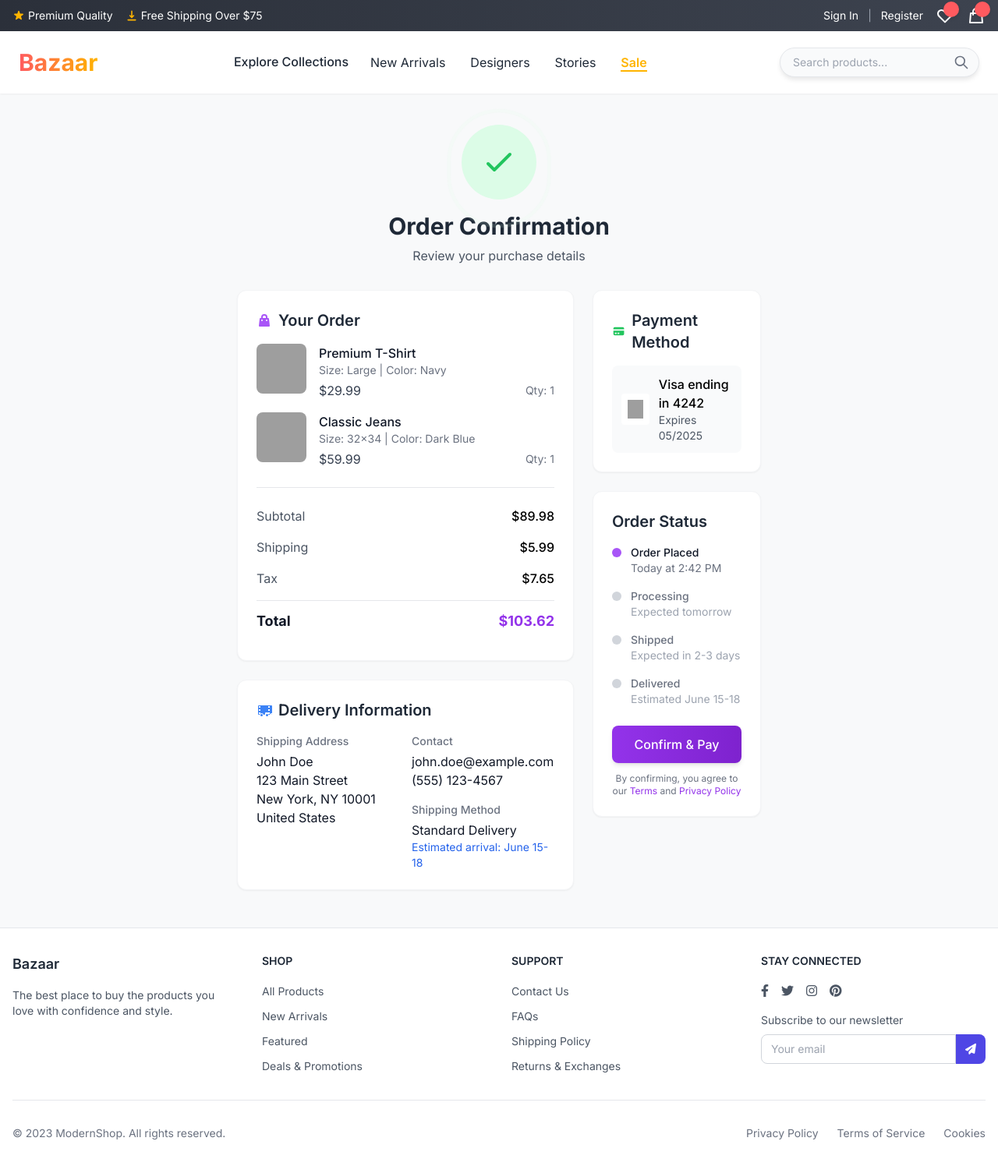
After one commit to iambiki-git/fashionStore-eCommerce, a Django app: template core/templates/core/confirm_order.html in a window 1280 px wide. The commit adds this page. Shown: the whole page at 78% size. Run offline with Django 3.2, Linux system fonts and the light colour scheme; the template is opened without the code that fills it, so the values that code supplies are empty; some libraries are stand-ins or nearby versions; grey boxes are pictures that could not be loaded.

Commit message:
checkout, confirm-order

```diff
--- /dev/null
+++ b/core/templates/core/confirm_order.html
@@ -0,0 +1,213 @@
+{% extends "base.html" %}
+{% block content %}
+
+<div class="max-w-2xl mx-auto my-10">
+    <!-- Animated Checkmark Header -->
+    <div class="flex flex-col items-center mb-8">
+        <div class="relative">
+            <div class="h-24 w-24 bg-green-100 rounded-full flex items-center justify-center mb-4">
+                <svg class="h-12 w-12 text-green-500 animate-checkmark" xmlns="http://www.w3.org/2000/svg" fill="none" viewBox="0 0 24 24" stroke="currentColor">
+                    <path stroke-linecap="round" stroke-linejoin="round" stroke-width="2" d="M5 13l4 4L19 7" />
+                </svg>
+            </div>
+            <div class="absolute -inset-2 border-4 border-green-100 rounded-full animate-ping-slow opacity-0"></div>
+        </div>
+        <h1 class="text-3xl font-bold text-gray-800 mb-2">Order Confirmation</h1>
+        <p class="text-gray-600">Review your purchase details</p>
+    </div>
+
+    <!-- Split Layout Container -->
+    <div class="flex flex-col md:flex-row gap-6">
+        <!-- Left Column - Order Details -->
+        <div class="md:w-2/3">
+            <!-- Order Summary Card -->
+            <div class="bg-white rounded-xl shadow-sm p-6 mb-6 border border-gray-100">
+                <h2 class="text-xl font-semibold mb-4 text-gray-800 flex items-center">
+                    <svg xmlns="http://www.w3.org/2000/svg" class="h-5 w-5 mr-2 text-purple-500" viewBox="0 0 20 20" fill="currentColor">
+                        <path fill-rule="evenodd" d="M10 2a4 4 0 00-4 4v1H5a1 1 0 00-.994.89l-1 9A1 1 0 004 18h12a1 1 0 00.994-1.11l-1-9A1 1 0 0015 7h-1V6a4 4 0 00-4-4zm2 5V6a2 2 0 10-4 0v1h4zm-6 3a1 1 0 112 0 1 1 0 01-2 0zm7-1a1 1 0 100 2 1 1 0 000-2z" clip-rule="evenodd" />
+                    </svg>
+                    Your Order
+                </h2>
+
+                <!-- Order Items -->
+                <div class="space-y-4 mb-6">
+                    <div class="flex items-start">
+                        <div class="flex-shrink-0 h-16 w-16 rounded-lg overflow-hidden bg-gray-100">
+                            <img src="https://images.unsplash.com/photo-1523381210434-271e8be1f52b?ixlib=rb-1.2.1&auto=format&fit=crop&w=100&h=100&q=80" class="h-full w-full object-cover">
+                        </div>
+                        <div class="ml-4 flex-1">
+                            <h3 class="text-gray-900 font-medium">Premium T-Shirt</h3>
+                            <p class="text-sm text-gray-500">Size: Large | Color: Navy</p>
+                            <div class="flex justify-between items-center mt-1">
+                                <span class="text-gray-700">$29.99</span>
+                                <span class="text-sm text-gray-500">Qty: 1</span>
+                            </div>
+                        </div>
+                    </div>
+
+                    <div class="flex items-start">
+                        <div class="flex-shrink-0 h-16 w-16 rounded-lg overflow-hidden bg-gray-100">
+                            <img src="https://images.unsplash.com/photo-1591047139829-d91aecb6caea?ixlib=rb-1.2.1&auto=format&fit=crop&w=100&h=100&q=80" class="h-full w-full object-cover">
+                        </div>
+                        <div class="ml-4 flex-1">
+                            <h3 class="text-gray-900 font-medium">Classic Jeans</h3>
+                            <p class="text-sm text-gray-500">Size: 32x34 | Color: Dark Blue</p>
+                            <div class="flex justify-between items-center mt-1">
+                                <span class="text-gray-700">$59.99</span>
+                                <span class="text-sm text-gray-500">Qty: 1</span>
+                            </div>
+                        </div>
+                    </div>
+                </div>
+
+                <!-- Order Summary -->
+                <div class="border-t border-gray-200 pt-4">
+                    <div class="flex justify-between py-2">
+                        <span class="text-gray-600">Subtotal</span>
+                        <span class="font-medium">$89.98</span>
+                    </div>
+                    <div class="flex justify-between py-2">
+                        <span class="text-gray-600">Shipping</span>
+                        <span class="font-medium">$5.99</span>
+                    </div>
+                    <div class="flex justify-between py-2">
+                        <span class="text-gray-600">Tax</span>
+                        <span class="font-medium">$7.65</span>
+                    </div>
+                    <div class="flex justify-between py-3 border-t border-gray-200 mt-2">
+                        <span class="text-lg font-bold text-gray-900">Total</span>
+                        <span class="text-lg font-bold text-purple-600">$103.62</span>
+                    </div>
+                </div>
+            </div>
+
+            <!-- Shipping Info Card -->
+            <div class="bg-white rounded-xl shadow-sm p-6 border border-gray-100">
+                <h2 class="text-xl font-semibold mb-4 text-gray-800 flex items-center">
+                    <svg xmlns="http://www.w3.org/2000/svg" class="h-5 w-5 mr-2 text-blue-500" viewBox="0 0 20 20" fill="currentColor">
+                        <path d="M8 16.5a1.5 1.5 0 11-3 0 1.5 1.5 0 013 0zM15 16.5a1.5 1.5 0 11-3 0 1.5 1.5 0 013 0z" />
+                        <path d="M3 4a1 1 0 00-1 1v10a1 1 0 001 1h1.05a2.5 2.5 0 014.9 0H10a1 1 0 001-1v-1a1 1 0 011-1h2a1 1 0 011 1v1a1 1 0 001 1h1.05a2.5 2.5 0 014.9 0H19a1 1 0 001-1V5a1 1 0 00-1-1H3zM3 5h2v2H3V5zm0 4h2v2H3V9zm0 4h2v2H3v-2zm12-8h2v2h-2V5zm0 4h2v2h-2V9zm0 4h2v2h-2v-2z" />
+                    </svg>
+                    Delivery Information
+                </h2>
+                <div class="grid grid-cols-1 md:grid-cols-2 gap-4">
+                    <div>
+                        <h3 class="text-sm font-medium text-gray-500">Shipping Address</h3>
+                        <p class="mt-1 text-gray-900">John Doe</p>
+                        <p class="text-gray-900">123 Main Street</p>
+                        <p class="text-gray-900">New York, NY 10001</p>
+                        <p class="text-gray-900">United States</p>
+                    </div>
+                    <div>
+                        <h3 class="text-sm font-medium text-gray-500">Contact</h3>
+                        <p class="mt-1 text-gray-900">john.doe@example.com</p>
+                        <p class="text-gray-900">(555) 123-4567</p>
+
+                        <h3 class="mt-4 text-sm font-medium text-gray-500">Shipping Method</h3>
+                        <p class="mt-1 text-gray-900">Standard Delivery</p>
+                        <p class="text-sm text-blue-600">Estimated arrival: June 15-18</p>
+                    </div>
+                </div>
+            </div>
+        </div>
+
+        <!-- Right Column - Payment & Actions -->
+        <div class="md:w-1/3">
+            <!-- Payment Card -->
+            <div class="bg-white rounded-xl shadow-sm p-6 mb-6 border border-gray-100">
+                <h2 class="text-xl font-semibold mb-4 text-gray-800 flex items-center">
+                    <svg xmlns="http://www.w3.org/2000/svg" class="h-5 w-5 mr-2 text-green-500" viewBox="0 0 20 20" fill="currentColor">
+                        <path d="M4 4a2 2 0 00-2 2v1h16V6a2 2 0 00-2-2H4z" />
+                        <path fill-rule="evenodd" d="M18 9H2v5a2 2 0 002 2h12a2 2 0 002-2V9zM4 13a1 1 0 011-1h1a1 1 0 110 2H5a1 1 0 01-1-1zm5-1a1 1 0 100 2h1a1 1 0 100-2H9z" clip-rule="evenodd" />
+                    </svg>
+                    Payment Method
+                </h2>
+                <div class="flex items-center p-3 bg-gray-50 rounded-lg">
+                    <div class="bg-white p-2 rounded shadow-xs">
+                        <img src="https://cdn.jsdelivr.net/gh/devicons/devicon/icons/visa/visa-original.svg" class="h-6" alt="Visa">
+                    </div>
+                    <div class="ml-3">
+                        <p class="font-medium">Visa ending in 4242</p>
+                        <p class="text-sm text-gray-600">Expires 05/2025</p>
+                    </div>
+                </div>
+            </div>
+
+            <!-- Order Actions -->
+            <div class="bg-white rounded-xl shadow-sm p-6 border border-gray-100">
+                <h2 class="text-xl font-semibold mb-4 text-gray-800">Order Status</h2>
+                <div class="space-y-4">
+                    <div class="flex items-start">
+                        <div class="flex-shrink-0 mt-1">
+                            <div class="h-3 w-3 rounded-full bg-purple-500"></div>
+                        </div>
+                        <div class="ml-3">
+                            <p class="text-sm font-medium text-gray-900">Order Placed</p>
+                            <p class="text-sm text-gray-500">Today at 2:42 PM</p>
+                        </div>
+                    </div>
+
+                    <div class="flex items-start">
+                        <div class="flex-shrink-0 mt-1">
+                            <div class="h-3 w-3 rounded-full bg-gray-300"></div>
+                        </div>
+                        <div class="ml-3">
+                            <p class="text-sm font-medium text-gray-500">Processing</p>
+                            <p class="text-sm text-gray-400">Expected tomorrow</p>
+                        </div>
+                    </div>
+
+                    <div class="flex items-start">
+                        <div class="flex-shrink-0 mt-1">
+                            <div class="h-3 w-3 rounded-full bg-gray-300"></div>
+                        </div>
+                        <div class="ml-3">
+                            <p class="text-sm font-medium text-gray-500">Shipped</p>
+                            <p class="text-sm text-gray-400">Expected in 2-3 days</p>
+                        </div>
+                    </div>
+
+                    <div class="flex items-start">
+                        <div class="flex-shrink-0 mt-1">
+                            <div class="h-3 w-3 rounded-full bg-gray-300"></div>
+                        </div>
+                        <div class="ml-3">
+                            <p class="text-sm font-medium text-gray-500">Delivered</p>
+                            <p class="text-sm text-gray-400">Estimated June 15-18</p>
+                        </div>
+                    </div>
+                </div>
+
+                <a href="/confirmation"
+                class="w-full mt-6 bg-gradient-to-r from-purple-600 to-purple-700 hover:from-purple-700 hover:to-purple-800 text-white py-3 px-4 rounded-lg font-medium transition-all duration-300 transform hover:scale-[1.01] shadow-md hover:shadow-lg block text-center">
+                    Confirm & Pay
+                </a>
+
+
+                <p class="text-xs text-center text-gray-500 mt-3">
+                    By confirming, you agree to our <a href="#" class="text-purple-600 hover:underline">Terms</a> and <a href="#" class="text-purple-600 hover:underline">Privacy Policy</a>
+                </p>
+            </div>
+        </div>
+    </div>
+</div>
+
+<style>
+    .animate-checkmark {
+        animation: checkmark 0.5s ease-out forwards;
+    }
+    @keyframes checkmark {
+        0% { stroke-dashoffset: 100; opacity: 0; transform: scale(0.8); }
+        50% { opacity: 1; transform: scale(1.1); }
+        100% { stroke-dashoffset: 0; transform: scale(1); }
+    }
+    .animate-ping-slow {
+        animation: ping 2s cubic-bezier(0, 0, 0.2, 1) infinite;
+    }
+    @keyframes ping {
+        0% { transform: scale(0.8); opacity: 0.7; }
+        70%, 100% { transform: scale(1.3); opacity: 0; }
+    }
+</style>
+
+{% endblock %}
--- a/core/urls.py
+++ b/core/urls.py
@@ -29,5 +29,8 @@ urlpatterns = [
 
 
     path('checkout/', views.checkout, name='checkout'),
+    path('store-shipping-info/', views.store_shipping_info, name='store_shipping_info'),
+    path('confirm-order/', views.confirm_order, name='confirm_order'),
+
     path('confirmation/', views.confirmation, name='confirmation'),
 ]
```
Also changed, not shown: core/admin.py (+6 -1 lines), core/models.py (+19 -0 lines), core/templates/core/checkout.html (+155 -77 lines), core/views.py (+40 -1 lines), core/migrations/0015_shippingaddress.py (added), core/migrations/0016_shippingaddress_payment_method.py (added), core/migrations/0017_delete_shippingaddress.py (added), core/migrations/0018_shippingaddress.py (added), db.sqlite3.
